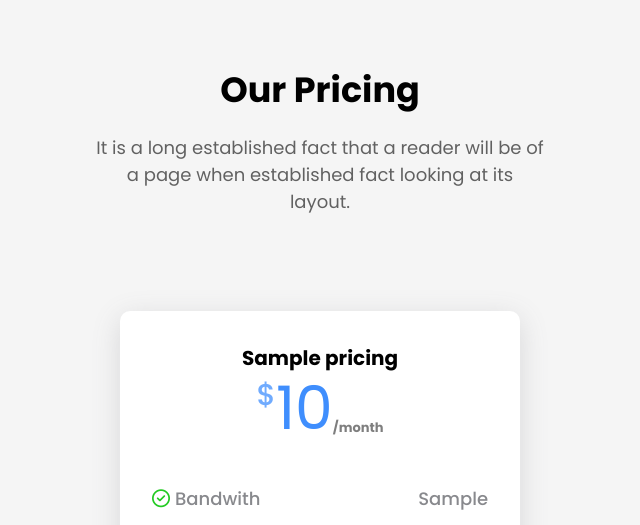
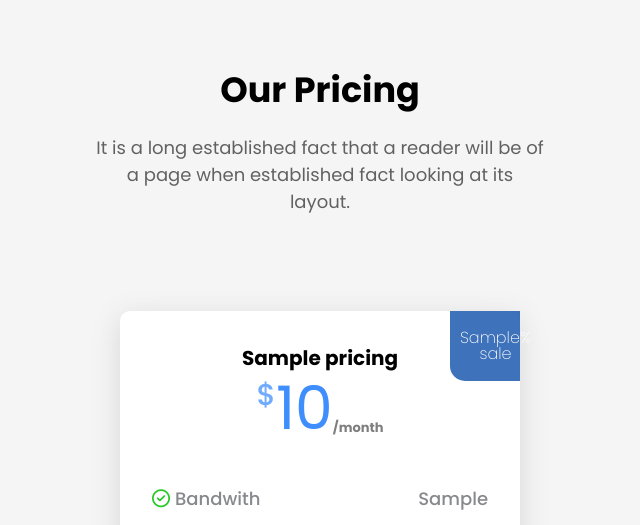
Before and after one commit to Charlydcn/Kucra_Landing_Page, a PHP site: page / in a window 1280 px wide. Shown: the part 5975-6500 px from the top of the page, without its empty margins (320-960 px from the left). Run offline with PHP 8.4, Linux system fonts and the light colour scheme; tables that the repository leaves empty or names only in its code hold one stand-in row (values such as "Sample post"); data that the repository does not hold is empty; some libraries are stand-ins or nearby versions.

Commit message:
(CSS) ajusted sale box css with new class

```diff
--- a/CSS/style.css
+++ b/CSS/style.css
@@ -862,6 +862,7 @@ a:visited {
     padding:2em;
     border-radius: 10px;
     box-shadow: rgba(100, 100, 111, 0.2) 0px 7px 29px 0px;
+    position: relative;
 }
 
 .forfait_card h4 {
@@ -961,7 +962,6 @@ a:visited {
 
 .forfait_card:nth-child(2) {
     translate: 0 -20px;
-    position: relative;
 }
 
 .forfait_card:nth-child(2) button {
@@ -976,7 +976,7 @@ a:visited {
     color:white;
 }
 
-.forfait_card aside {
+.sale_box {
     display: flex;
     align-items: center;
     background-color:#205cafdc;
@@ -990,7 +990,7 @@ a:visited {
     right:0%;
 }
 
-aside p {
+.sale_box p {
     display: flex;
     margin:auto;
     width:50px;
```
